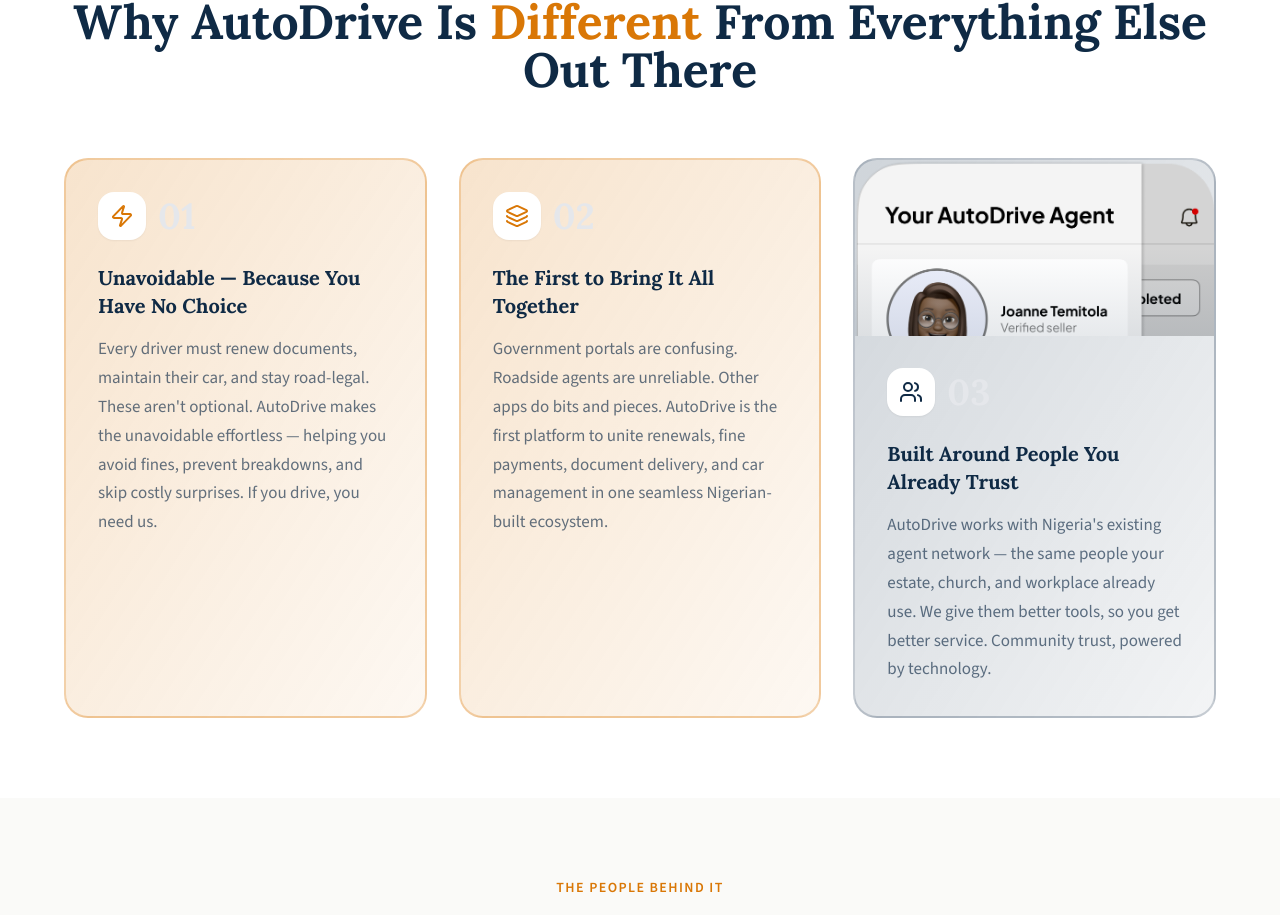
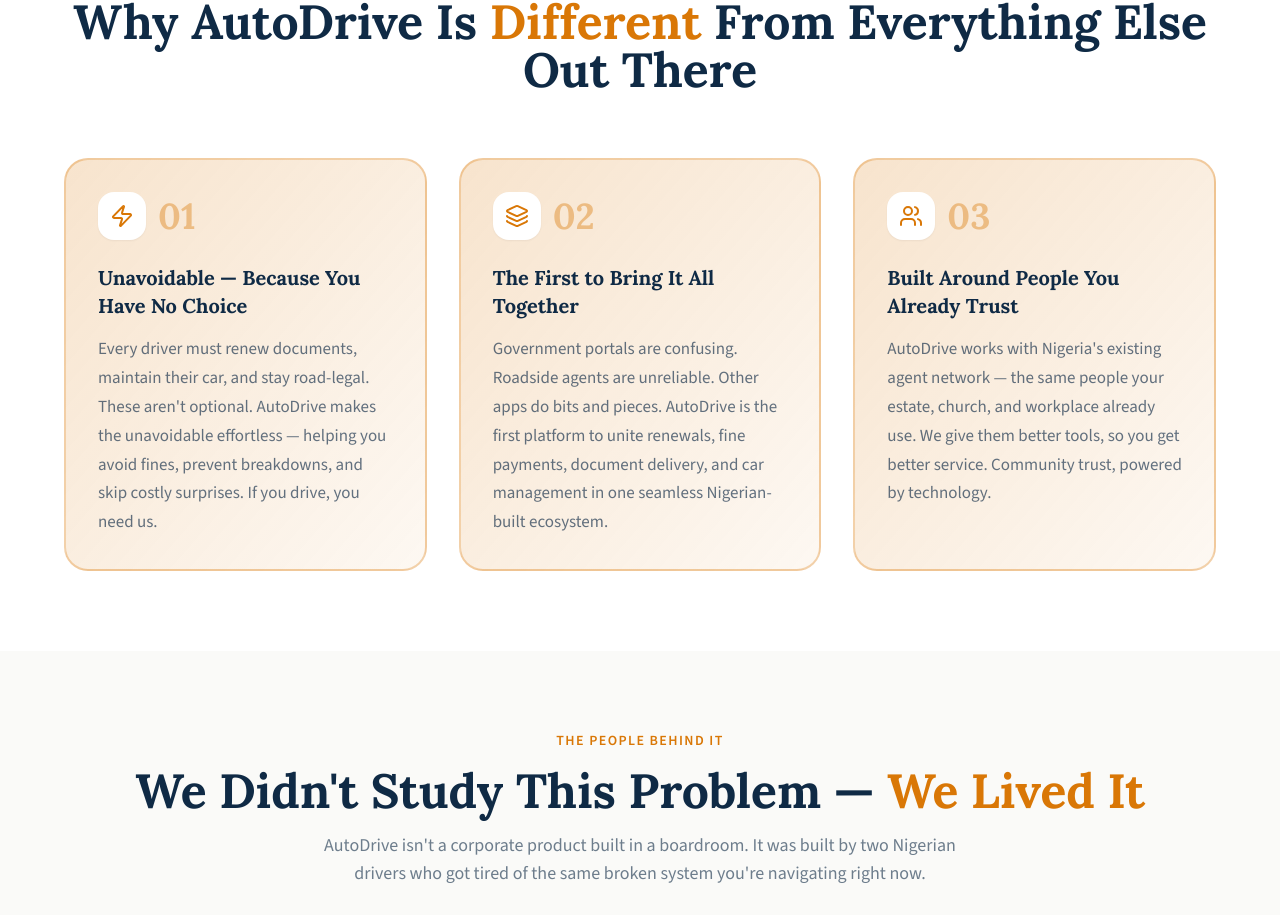
Before and after one commit to AUTODRIVE-NG/Autodrive-Website-, a Next.js app: page /why-autodrive in a window 1280 px wide. Shown: the part 554-1469 px from the top of the page. Built offline with nearby package versions, Linux system fonts and the light colour scheme.

Commit message:
Fix WhySection: remove card 03 image, consistent styling, visible numbers

```diff
--- a/src/components/WhySection.tsx
+++ b/src/components/WhySection.tsx
@@ -2,7 +2,27 @@
 
 import { motion } from "framer-motion";
 import { Zap, Layers, Users } from "lucide-react";
-import Image from "next/image";
+
+const cards = [
+  {
+    icon: Zap,
+    number: "01",
+    title: "Unavoidable — Because You Have No Choice",
+    body: "Every driver must renew documents, maintain their car, and stay road-legal. These aren't optional. AutoDrive makes the unavoidable effortless — helping you avoid fines, prevent breakdowns, and skip costly surprises. If you drive, you need us.",
+  },
+  {
+    icon: Layers,
+    number: "02",
+    title: "The First to Bring It All Together",
+    body: "Government portals are confusing. Roadside agents are unreliable. Other apps do bits and pieces. AutoDrive is the first platform to unite renewals, fine payments, document delivery, and car management in one seamless Nigerian-built ecosystem.",
+  },
+  {
+    icon: Users,
+    number: "03",
+    title: "Built Around People You Already Trust",
+    body: "AutoDrive works with Nigeria's existing agent network — the same people your estate, church, and workplace already use. We give them better tools, so you get better service. Community trust, powered by technology.",
+  },
+];
 
 export default function WhySection() {
   return (
@@ -23,87 +43,25 @@
         </motion.div>
 
         <div className="grid lg:grid-cols-3 gap-8">
-          {/* Card 01 */}
+          {cards.map(({ icon: Icon, number, title, body }, i) => (
             <motion.div
+              key={number}
               initial={{ opacity: 0, y: 30 }}
               whileInView={{ opacity: 1, y: 0 }}
               viewport={{ once: true }}
-            transition={{ duration: 0.5, delay: 0 }}
+              transition={{ duration: 0.5, delay: i * 0.15 }}
               className="bg-gradient-to-br from-amber/20 to-amber/5 border-2 border-amber/30 rounded-3xl p-8 hover:shadow-xl transition-all duration-300"
             >
               <div className="flex items-center gap-3 mb-6">
                 <div className="w-12 h-12 rounded-2xl bg-white shadow-sm flex items-center justify-center">
-                <Zap className="w-6 h-6 text-amber" />
+                  <Icon className="w-6 h-6 text-amber" />
                 </div>
-              <span className="font-lora font-bold text-4xl text-gray-200">01</span>
+                <span className="font-lora font-bold text-4xl text-amber/40">{number}</span>
               </div>
-            <h3 className="font-lora font-bold text-xl text-navy mb-4 leading-snug">
-              Unavoidable — Because You Have No Choice
-            </h3>
-            <p className="text-navy/65 leading-relaxed">
-              Every driver must renew documents, maintain their car, and stay road-legal. These aren&apos;t optional. AutoDrive makes the unavoidable effortless — helping you avoid fines, prevent breakdowns, and skip costly surprises. If you drive, you need us.
-            </p>
+              <h3 className="font-lora font-bold text-xl text-navy mb-4 leading-snug">{title}</h3>
+              <p className="text-navy/65 leading-relaxed">{body}</p>
             </motion.div>
-
-          {/* Card 02 */}
-          <motion.div
-            initial={{ opacity: 0, y: 30 }}
-            whileInView={{ opacity: 1, y: 0 }}
-            viewport={{ once: true }}
-            transition={{ duration: 0.5, delay: 0.15 }}
-            className="bg-gradient-to-br from-amber/20 to-amber/5 border-2 border-amber/30 rounded-3xl p-8 hover:shadow-xl transition-all duration-300"
-          >
-            <div className="flex items-center gap-3 mb-6">
-              <div className="w-12 h-12 rounded-2xl bg-white shadow-sm flex items-center justify-center">
-                <Layers className="w-6 h-6 text-amber" />
-              </div>
-              <span className="font-lora font-bold text-4xl text-gray-200">02</span>
-            </div>
-            <h3 className="font-lora font-bold text-xl text-navy mb-4 leading-snug">
-              The First to Bring It All Together
-            </h3>
-            <p className="text-navy/65 leading-relaxed">
-              Government portals are confusing. Roadside agents are unreliable. Other apps do bits and pieces. AutoDrive is the first platform to unite renewals, fine payments, document delivery, and car management in one seamless Nigerian-built ecosystem.
-            </p>
-          </motion.div>
-
-          {/* Card 03 — with agent screenshot */}
-          <motion.div
-            initial={{ opacity: 0, y: 30 }}
-            whileInView={{ opacity: 1, y: 0 }}
-            viewport={{ once: true }}
-            transition={{ duration: 0.5, delay: 0.3 }}
-            className="bg-gradient-to-br from-navy/20 to-navy/5 border-2 border-navy/20 rounded-3xl overflow-hidden hover:shadow-xl transition-all duration-300"
-          >
-            {/* Agent screenshot — cropped to show name + verified badge */}
-            <div className="relative h-44 overflow-hidden">
-              <Image
-                src="/images/frame-576.png"
-                alt="AutoDrive verified agent profile — Joanne Temitola"
-                fill
-                className="object-cover"
-                style={{ objectPosition: "top" }}
-                sizes="(max-width: 1024px) 100vw, 33vw"
-              />
-              {/* Gradient fade at bottom so it blends into the card */}
-              <div className="absolute inset-0 bg-gradient-to-b from-transparent via-transparent to-navy/10" />
-            </div>
-
-            <div className="p-8">
-              <div className="flex items-center gap-3 mb-6">
-                <div className="w-12 h-12 rounded-2xl bg-white shadow-sm flex items-center justify-center">
-                  <Users className="w-6 h-6 text-navy" />
-                </div>
-                <span className="font-lora font-bold text-4xl text-gray-200">03</span>
-              </div>
-              <h3 className="font-lora font-bold text-xl text-navy mb-4 leading-snug">
-                Built Around People You Already Trust
-              </h3>
-              <p className="text-navy/65 leading-relaxed">
-                AutoDrive works with Nigeria&apos;s existing agent network — the same people your estate, church, and workplace already use. We give them better tools, so you get better service. Community trust, powered by technology.
-              </p>
-            </div>
-          </motion.div>
+          ))}
         </div>
       </div>
     </section>
```
Lines whose indentation alone changed are shown as unchanged.
